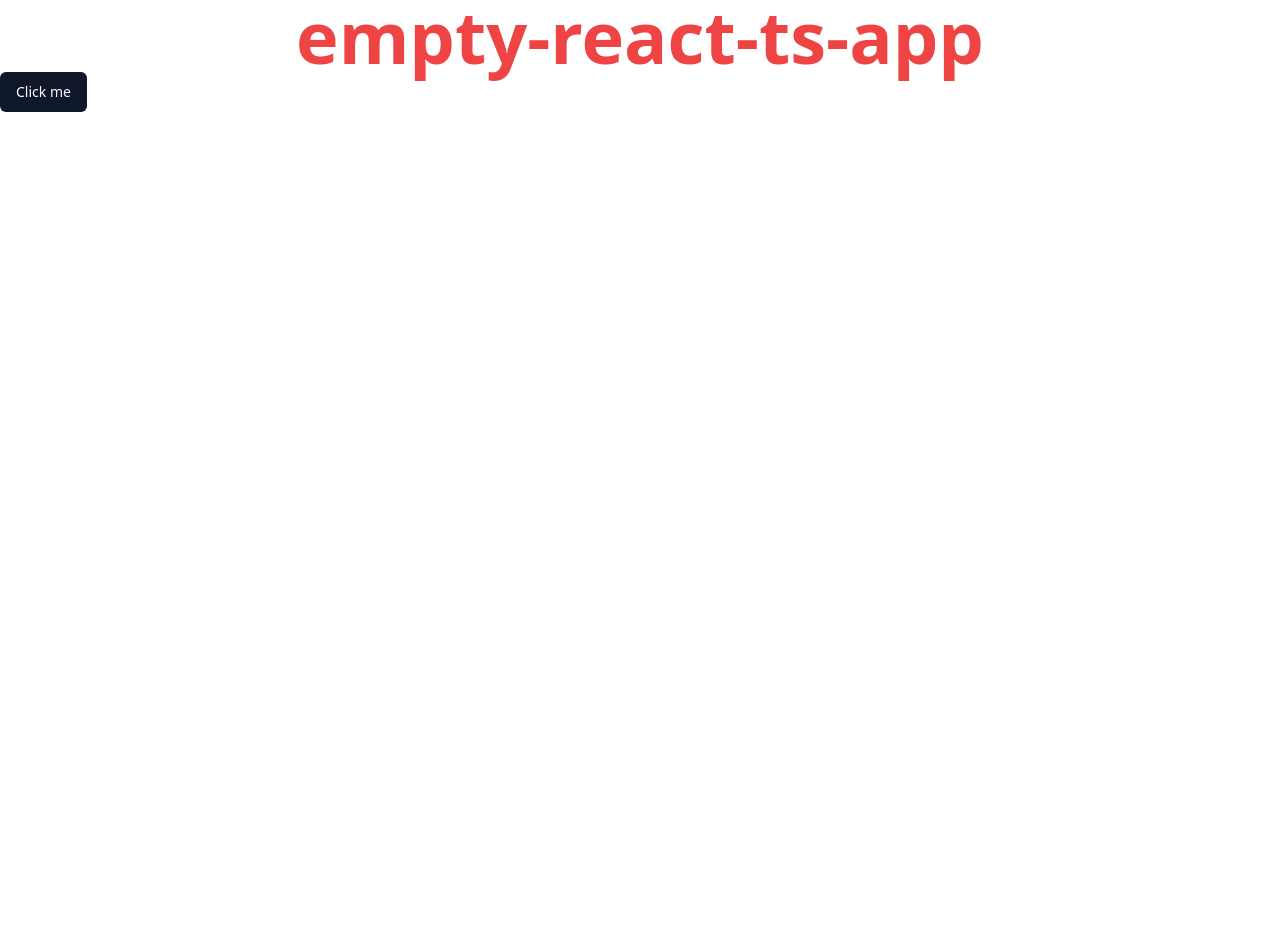
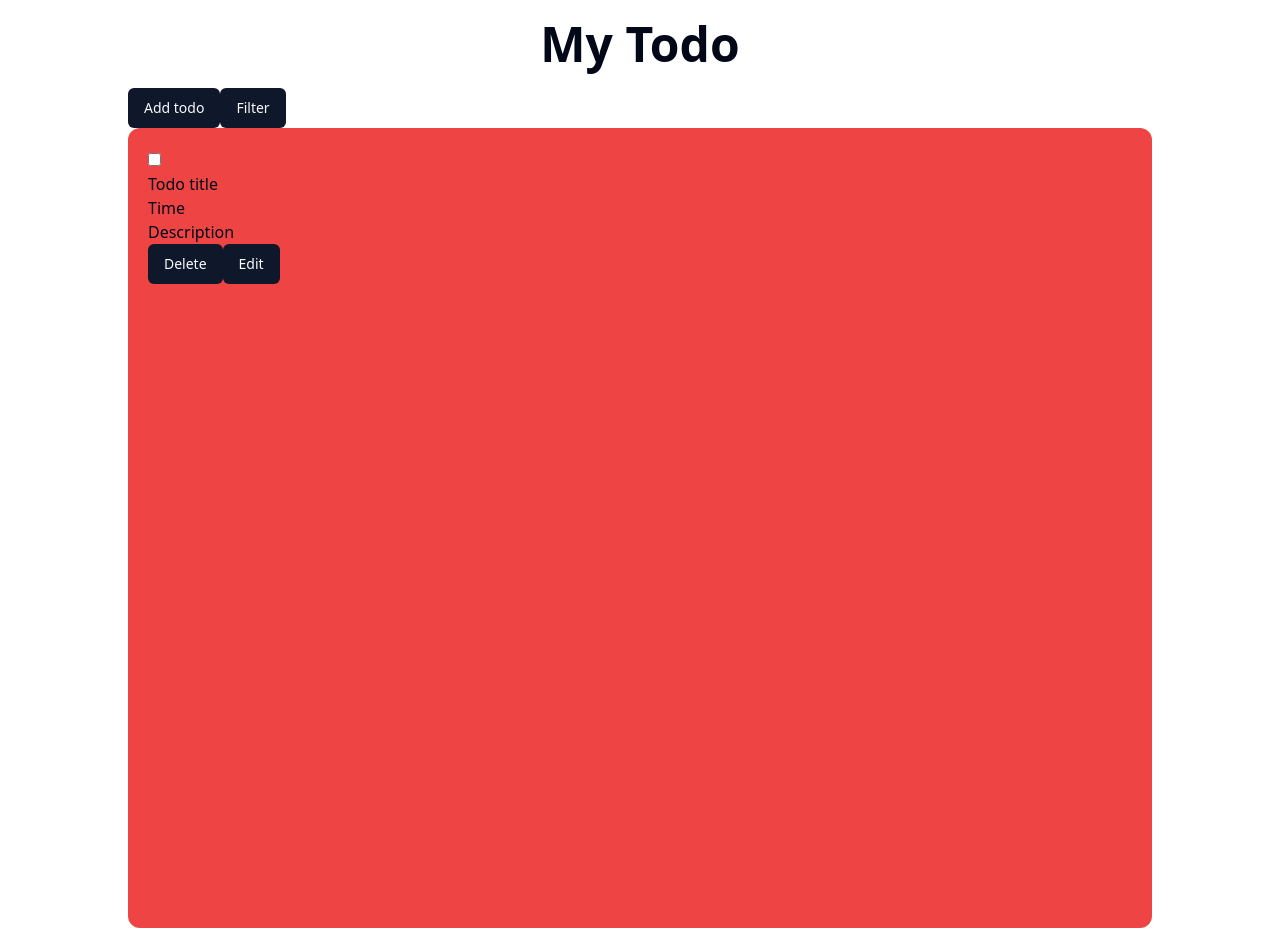
Before and after one commit to mrnayem2026/todo-with-redux, a React (Vite) app: page / in a window 1280 px wide. Before the commit the page ends 800 px from the top, so only its background shows below. Built offline with nearby package versions, Linux system fonts and the light colour scheme.

Commit message:
Todo folder create with some reuse able componnent

```diff
--- a/src/App.tsx
+++ b/src/App.tsx
@@ -1,14 +1,10 @@
-import './App.css'
-import { Button } from './components/ui/button'
+import Todo from './pages/Todo'
 
 function App() {
 
   return (
     <>
-       <h1 className="text-7xl  flex justify-center items-center  font-bold  text-red-500">
-       empty-react-ts-app
-    </h1>
-    <Button>Click me</Button>
+       <Todo></Todo>
     </>
   )
 }
--- /dev/null
+++ b/src/components/todo/TodoCard.tsx
@@ -0,0 +1,9 @@
+const TodoCard = () => {
+    return (
+        <div>
+            I am form Todo Card
+        </div>
+    );
+};
+
+export default TodoCard;
--- /dev/null
+++ b/src/components/todo/TodoContainer.tsx
@@ -0,0 +1,28 @@
+import { Button } from "../ui/button";
+
+const TodoContainer = () => {
+    return (
+        <div>
+            {/* Add and filter todo  */}
+            <div>
+                <Button>Add todo</Button>
+                <Button>Filter</Button>
+            </div>
+
+            <div className="bg-red-500 w-full h-screen rounded-xl p-5">
+                <div>
+                    <input type="checkbox"></input>
+                    <p>Todo title</p>
+                    <p>Time</p>
+                    <p>Description</p>
+                    <div>
+                        <Button>Delete</Button>
+                        <Button>Edit</Button>
+                    </div>
+                </div>
+            </div>
+        </div>
+    );
+};
+
+export default TodoContainer;
--- /dev/null
+++ b/src/components/ui/Container.tsx
@@ -0,0 +1,15 @@
+import  { ReactNode } from 'react';
+
+type TContainer = {
+    children: ReactNode
+}
+
+const Container = ({children}:TContainer) => {
+    return (
+        <div className='h-screen w-full max-w-5xl mx-auto '>
+            {children}
+        </div>
+    );
+};
+
+export default Container;
--- /dev/null
+++ b/src/pages/Todo.tsx
@@ -0,0 +1,13 @@
+import TodoContainer from "@/components/todo/TodoContainer";
+import Container from "@/components/ui/Container";
+
+const Todo = () => {
+    return (
+        <Container>
+            <h1 className="text-3xl md:text-5xl font-semibold text-center my-5">My Todo</h1>
+            <TodoContainer></TodoContainer>
+        </Container>
+    );
+};
+
+export default Todo;
```
